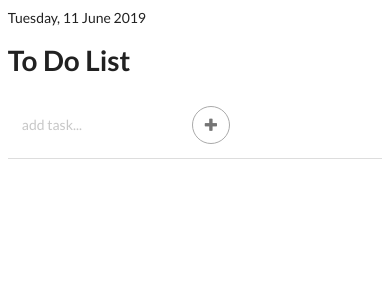
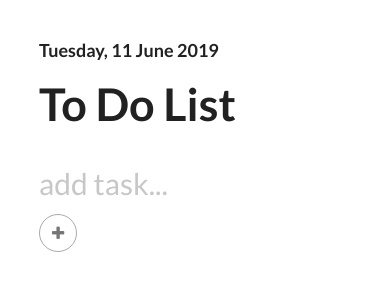
Before and after one commit to jasminegmp/todo-app, a React (Create React App) app: page / in a window 390 px wide. Shown: the top 300 px of the page. Built offline with nearby package versions, Linux system fonts and the light colour scheme; the HTML template or start-up script is replaced by a standard one.

Commit message:
Styling changes

```diff
--- a/src/App.css
+++ b/src/App.css
@@ -1,9 +1,25 @@
 body{
-    margin: 2%;
+    margin: 5%;
+    font-size: 40px;
 }
+
+h1{
+	font-size: 1.5em;
+}
+
+h2{
+	font-size: 1.25em;
+}
+
+h5{
+	font-size: 0.6em;
+}
+
+
 
 .ui.input>input {
 	border: 0px solid white;
+	padding: 0;
 }
 
 .ui.circular.button{
@@ -19,3 +35,14 @@ body{
 .ui.grid>.column:not(.row){
 	padding-bottom: 0;
 }
+
+.field{
+	vertical-align: middle;
+}
+
+@media screen and (max-width: 800px) {
+	body{
+	    margin: 10%;
+	    font-size: 30px;
+	}
+}
--- a/src/App.js
+++ b/src/App.js
@@ -113,7 +113,7 @@ class App extends React.Component {
 		return (
 		<div className="ui grid App">
 	        <div className="sixteen wide column">
-	          {`${weekdayNames[this.state.weekday]}, ${this.state.day} ${monthNames[this.state.month]} ${this.state.year}`}
+	          <h5>{`${weekdayNames[this.state.weekday]}, ${this.state.day} ${monthNames[this.state.month]} ${this.state.year}`}</h5>
 	        </div>
 	        <div className="sixteen wide column">
 	          <h1>To Do List</h1>
@@ -128,7 +128,6 @@ class App extends React.Component {
 	            <button className ="ui circular icon button" type = "submit" onClick = {this.addNewItem} >
 	            	<i className="plus icon"></i>
 	            </button>
-	            <div className="ui divider"></div>
 	            </form>
 	        </div>
 
--- a/src/DoneItems.js
+++ b/src/DoneItems.js
@@ -18,8 +18,10 @@ class DoneItems extends React.Component {
 
 		const listItems = this.props.entries.map(doneItems =>
 			<div className = "field"  key = {doneItems.id}>
-				<label className = "item" style = {completedStyle}>{doneItems.text}</label>
-				<button className ="mini ui icon button" onClick={() => { this.removeDoneItem(doneItems.id)}}><i className ="minus circle icon"></i></button>
+				<h3>
+					<label className = "item" style = {completedStyle}>{doneItems.text}</label>
+					<button className ="mini ui icon button" onClick={() => { this.removeDoneItem(doneItems.id)}}><i className ="minus circle icon"></i></button>
+				</h3>
 			</div>
 		)
 
--- a/src/ToDoItems.js
+++ b/src/ToDoItems.js
@@ -16,7 +16,7 @@ class TodoItems extends React.Component {
 			<div className = "field"  key = {item.id}>
 				<div className = "ui checkbox">
 					<input type = "checkbox" onChange = {() => this.checkItem(item.id)}/>
-					<label className = "item" checked = {item.completed} >{item.text}</label>
+					<label className = "item" checked = {item.completed} ><h2>{item.text}</h2></label>
 				</div>
 				<button className ="mini ui icon button" onClick={() => { this.removeItem(item.id)}}><i className ="minus circle icon"></i></button>
 			</div>
```
